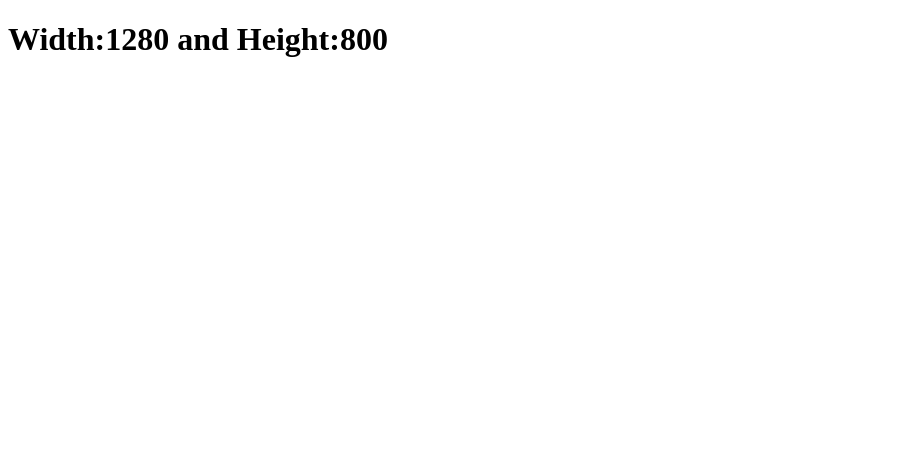
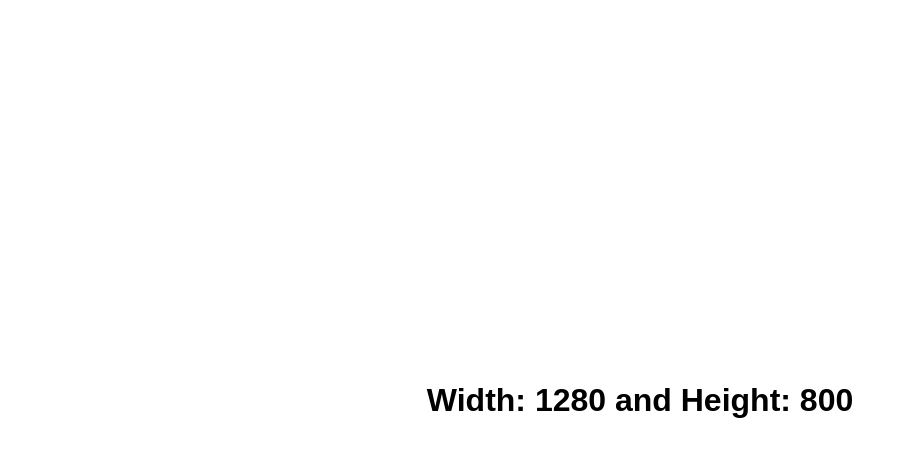
Before and after one commit to acciojob/screen-size-9087000, a website: page main.html in a window 1280 px wide. Shown: the whole page, without its empty margins (0-907 px from the left). Drawn offline with Linux system fonts and the light colour scheme.

Commit message:
created a submission

```diff
--- a/main.html
+++ b/main.html
@@ -3,16 +3,17 @@
 <html>
 
 <head>
+	<title>Screen Size</title>
 	<link rel="stylesheet" href="styles.css">
+
 </head>
 
 <body>
 	<!-- the entire body must be written by student -->
 	<div id="sizeInfo">
-		<h1>Width:<span id="width"></span> and  Height:<span id="height"></span></h1>
-	</div>
-    <script type="text/javascript" src="./script.js">
-</script>
+        <h1>Width: x and Height: y</h1>
+    </div>
+    <script  src="./script.js"></script>
 
 </body>
 
--- a/script.js
+++ b/script.js
@@ -1,11 +1,14 @@
 //your JS code here. If required.
-function updateSize(){
-	const widthElement = document.getElementById("width");
-	const heightElement = document.getElementById("height");
+function updateWindowSize() {
+        const sizeInfoDiv = document.getElementById("sizeInfo");
+        const width = window.innerWidth;
+        const height = window.innerHeight;
 
-	widthElement.textContent = window.innerWidth;
-	heightElement.textContent = window.innerHeight;
-}
+        sizeInfoDiv.innerHTML = `<h1>Width: ${width} and Height: ${height}</h1>`;
+      }
 
-window.addEventListener("load", updateSize);
-window.addEventListener("resize", updateSize);
+      // Initial call to display the size when the page is first loaded
+      updateWindowSize();
+
+      // Update the size when the window is resized
+      window.addEventListener("resize", updateWindowSize);
--- a/styles.css
+++ b/styles.css
@@ -1 +1,24 @@
 /*  your css code here. If applicable */
+/*  your css code here. If applicable */
+ /* #sizeInfo {
+            text-align: center;
+            margin-top: 50px;
+        } */
+body {
+        font-family: Arial, sans-serif;
+        display: flex;
+        justify-content: center;
+        align-items: center;
+        height: 100vh;
+        margin: 0;
+      }
+
+      #sizeInfo {
+        text-align: center;
+      }
+
+      h1 {
+        font-size: 2em;
+        font-weight: bold;
+	  }
+      /* } */
```
